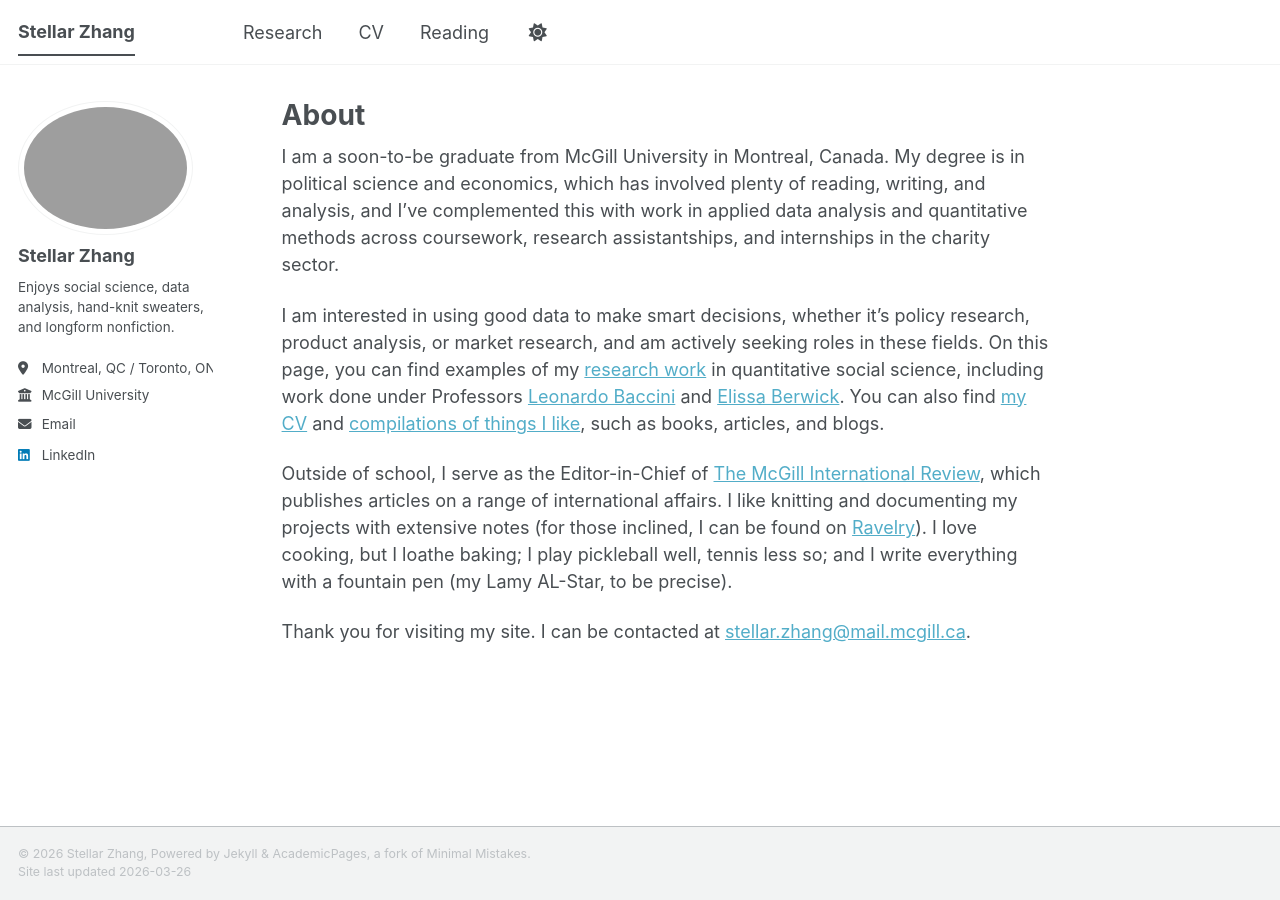
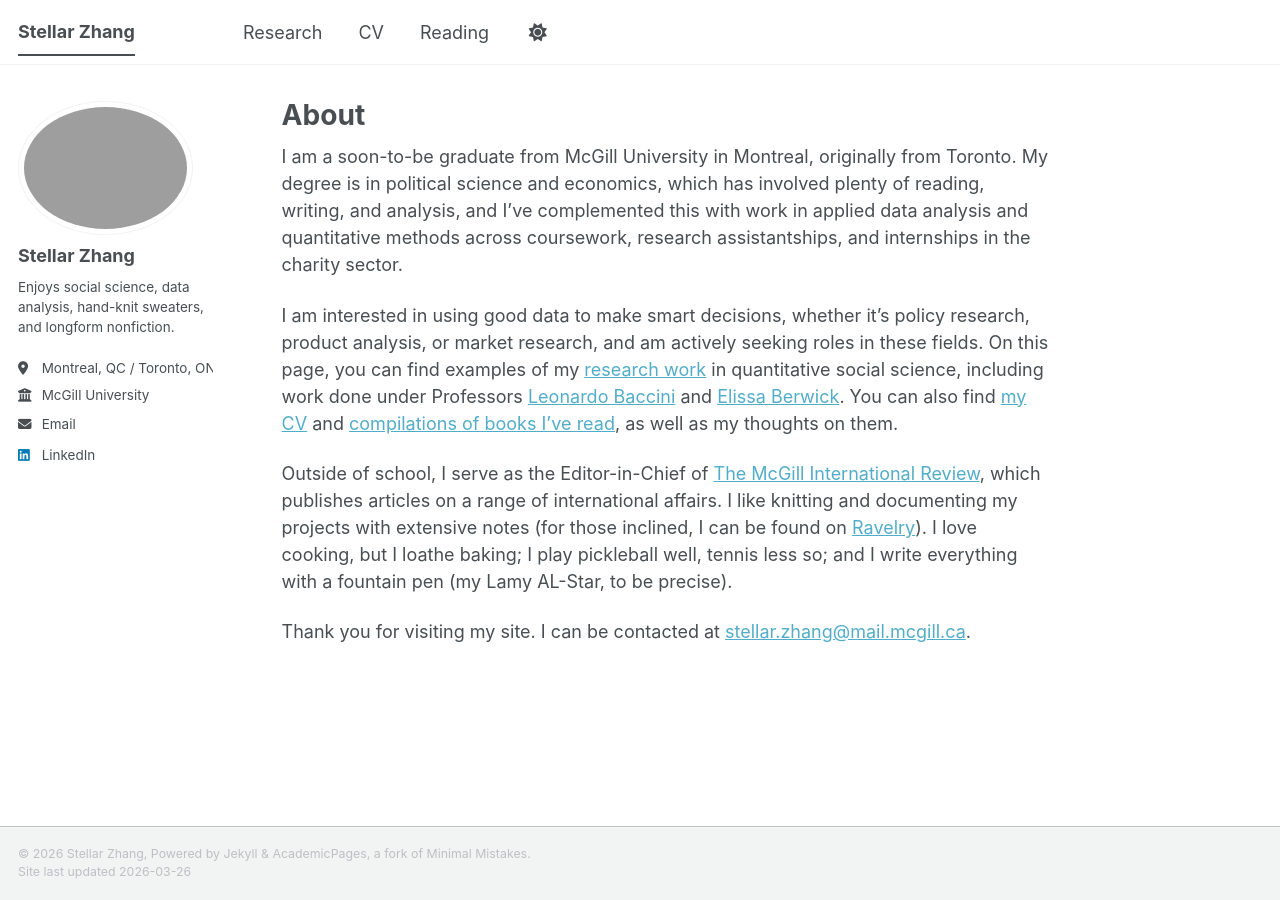
Before and after one commit to stellarxzhang/stellarxzhang.github.io, a Jekyll site: the page built from _pages/about.md, in a window 1280 px wide. Built offline with Jekyll 4.4.1, drawn with Linux system fonts in a browser that asks for light colours; a script bundle is joined from its source files by our own code; library files that are not in the unit come from our copies.

Commit message:
Update about.md

```diff
--- a/_pages/about.md
+++ b/_pages/about.md
@@ -6,9 +6,9 @@ redirect_from:
   - /about/
   - /about.html
 ---
-I am a soon-to-be graduate from McGill University in Montreal, Canada. My degree is in political science and economics, which has involved plenty of reading, writing, and analysis, and I’ve complemented this with work in applied data analysis and quantitative methods across coursework, research assistantships, and internships in the charity sector.
+I am a soon-to-be graduate from McGill University in Montreal, originally from Toronto. My degree is in political science and economics, which has involved plenty of reading, writing, and analysis, and I’ve complemented this with work in applied data analysis and quantitative methods across coursework, research assistantships, and internships in the charity sector.
 
-I am interested in using good data to make smart decisions, whether it’s policy research, product analysis, or market research, and am actively seeking roles in these fields. On this page, you can find examples of my [research work](/research/) in quantitative social science, including work done under Professors [Leonardo Baccini](https://sites.google.com/site/leonardobaccini/) and [Elissa Berwick](https://www.elissaberwick.com/). You can also find [my CV](/cv/) and [compilations of things I like](/reading/), such as books, articles, and blogs.
+I am interested in using good data to make smart decisions, whether it’s policy research, product analysis, or market research, and am actively seeking roles in these fields. On this page, you can find examples of my [research work](/research/) in quantitative social science, including work done under Professors [Leonardo Baccini](https://sites.google.com/site/leonardobaccini/) and [Elissa Berwick](https://www.elissaberwick.com/). You can also find [my CV](/cv/) and [compilations of books I've read](/reading/), as well as my thoughts on them.
 
 Outside of school, I serve as the Editor-in-Chief of [The McGill International Review](https://www.mironline.ca/), which publishes articles on a range of international affairs. I like knitting and documenting my projects with extensive notes (for those inclined, I can be found on [Ravelry](https://www.ravelry.com/people/stellarzhang)). I love cooking, but I loathe baking; I play pickleball well, tennis less so; and I write everything with a fountain pen (my Lamy AL-Star, to be precise).
 
```
